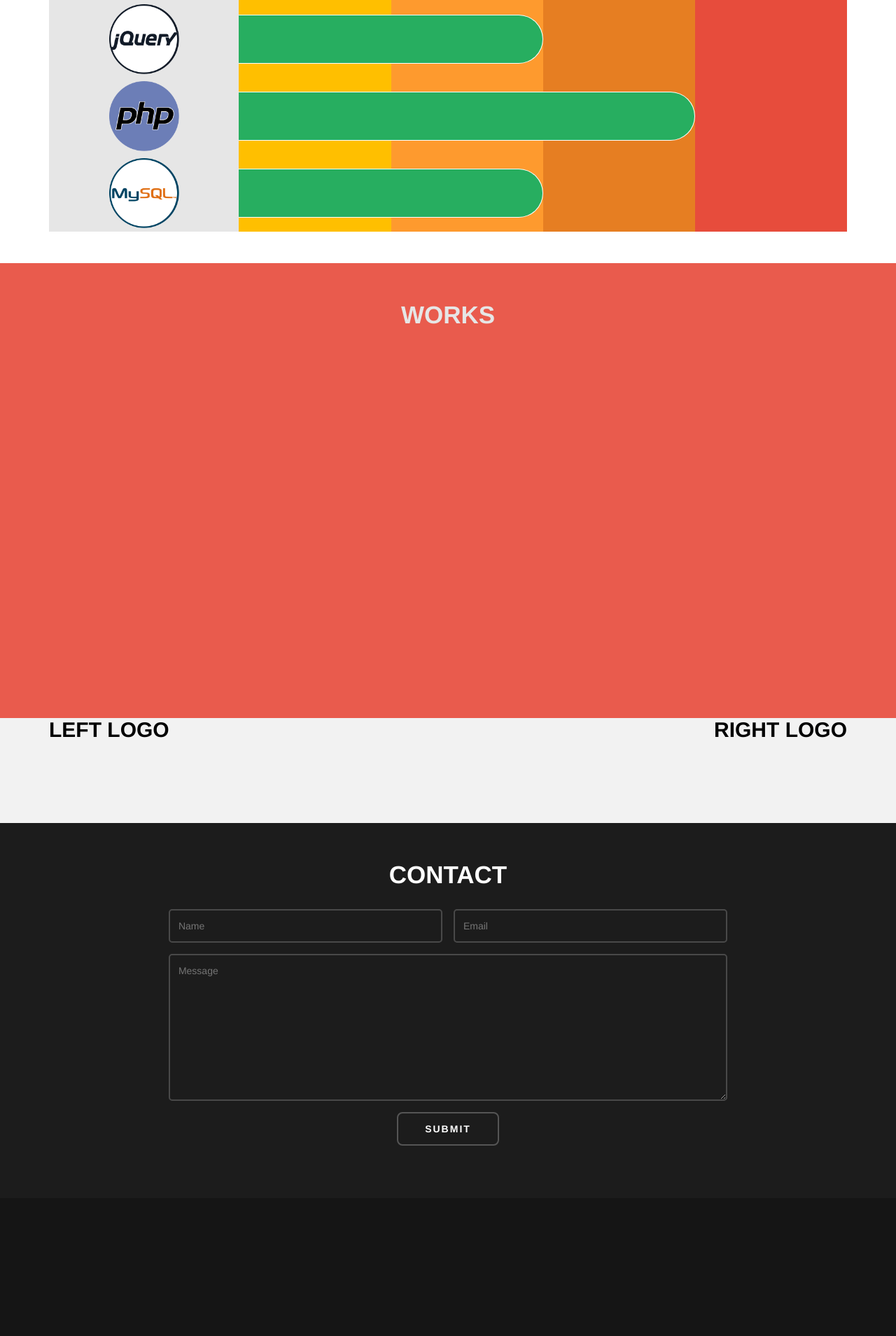
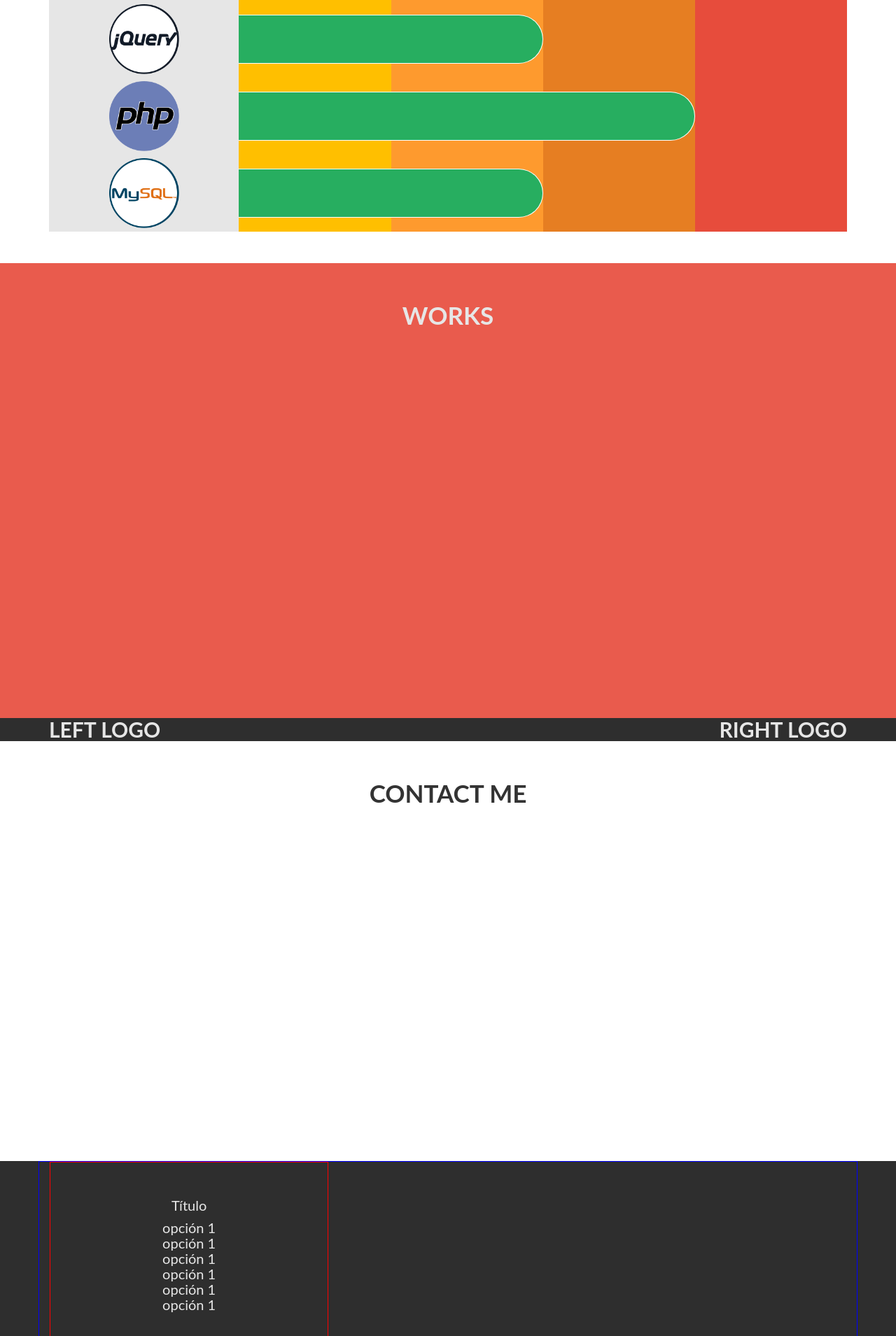
Before and after one commit to fmunoz88/fmunoz, a PHP site: page / in a window 1280 px wide. Shown: the part 2171-4080 px from the top of the page at 70% size. Run offline with PHP 8.4, Linux system fonts and the light colour scheme; some libraries are stand-ins or nearby versions.

Commit message:
Revert "modificación archivos"
This reverts commit 109dfe591f72865878ea194a6f5b5f2981ce9bfd.

```diff
--- a/css/style.css
+++ b/css/style.css
@@ -7,14 +7,7 @@ html, body {height:100%;}
 body {
 	margin: 0px;
 	padding: 0px;
-	/*font: 20px/22px "Lato", "Century Gothic", "Trebuchet MS", Helvetica, sans-serif !important;*/
-}
-
-body, input, textarea, select {
-	font-family: 'Source Sans Pro', sans-serif;
-	font-size: 12pt;
-	font-weight: 300;
-	line-height: 1.75em;
+	font: 20px/22px "Lato", "Century Gothic", "Trebuchet MS", Helvetica, sans-serif !important;
 }
 
 .clear { clear: both; }
@@ -59,25 +52,6 @@ h2 { font-weight: 700 !important; }
 .radius-topleftright { border-radius: 0px 40px 40px 0px !important; }
 .radius-bottomleft { border-radius: 0px 0px 0px 40px !important; }
 
-form input.text, form select, form textarea {
-	-webkit-appearance: none;
-	display: block;
-	background: none;
-	border: solid 2px;
-	border-color: #555555;
-	border-color: rgba(255,255,255,0.2);
-	border-radius: 0.35em;
-	width: 100%;
-	padding: 0.85em;
-	-moz-transition: border-color 0.25s ease-in-out;
-	-webkit-transition: border-color 0.25s ease-in-out;
-	-o-transition: border-color 0.25s ease-in-out;
-	-ms-transition: border-color 0.25s ease-in-out;
-	transition: border-color 0.25s ease-in-out;
-	outline: none;
-	color: #aaa;
-	color: rgba(255,255,255,0.5);
-}
 /*.fullscreen {
 	width: 100%;
 	height: 100%;
@@ -226,7 +200,7 @@ section#portafolio .container {
 /* Contact Me */
 
 section#contact {
-	background: #1c1c1c;
+	height: 600px;
 	margin:0;
 	padding:25px 0;
 	width: 100%;
@@ -234,78 +208,18 @@ section#contact {
 
 section#contact .container {
 	border-radius: 5px;
-	padding-bottom: 50px;
-}
-
-section#contact .container h2 {
-	color: #FFF;
-}
-
-section#contact div.container form.form {
-	margin: 0 auto;
-	width: 70%;
-}
-
-section#contact div.container form.form .input {
-	width: 49%;
-}
-
-section#contact div.container form.form div.textArea {
-	margin-top: 16px;
-}
-
-section#contact div.container form.form div.textArea textarea {
-	min-height: 15em;
-	-webkit-rtl-ordering: logical;
-	-webkit-user-select: text;
-	flex-direction: column;
-	resize: auto;
-	cursor: auto;
-	white-space: pre-wrap;
-	word-wrap: break-word;
-}
-
-section#contact div.container form.form div.formButton {
-	margin-top: 16px;
-	text-align: center;
-}
-
-section#contact div.container form.form div.formButton a.button {
-	display: inline-block;
-	background: none;
-	border: 2px solid;
-	border-color: #555555;
-	border-radius: 8px;
-	font-size: 0.85em;
-	letter-spacing: 2px;
-	padding: 0.85em 2.75em 0.85em 2.75em;
-	color: #fff !important;
-	text-transform: uppercase;
-	text-decoration: none;
-	font-size: 1em;
-	font-weight: 600;
-	transition: color 0.35s ease-in-out, background-color 0.35s ease-in-out, border-color 0.35s ease-in-out;
-}
-
-section#contact div.container form.form div.formButton a.button:hover {
-	background: #fff;
-	background: rgba(255,255,255,0.8);
-	border-color: #fff;
-	border-color: rgba(255,255,255,0.2);
-	color: #000 !important;
+	height: 600px;
 }
 
 /* Footer */
 
 section#footer {
-	background-color: #151515;
-	/*box-shadow: 0 1px 5px #000 inset, 0 1px 0 #444; */
+	background: #2E2E2E;
 	color: #E6E6E6;
-	height: 300px;
 }
 
 section#footer .container {
-	/*border: 1px solid blue;*/
+	border: 1px solid blue;
 	/*height: 400px;*/
 }
 
--- a/css/tableKnowledge.css
+++ b/css/tableKnowledge.css
@@ -68,7 +68,6 @@
 
 .knowledge-table table tbody tr {
     padding: 10px 0px !important;
-    color: black;
 }
 
 /*.knowledge-table table tbody tr:hover {
--- a/index.php
+++ b/index.php
@@ -10,9 +10,7 @@
 	<link rel="stylesheet" type="text/css" href="css/menunav.css" />
 	<link rel="stylesheet" type="text/css" href="css/tableKnowledge.css" />
 	<!-- Bootstrap -->
-    <!--<link rel="stylesheet" href="css/bootstrap.min.css">-->
-    <link rel="stylesheet" href="http://maxcdn.bootstrapcdn.com/bootstrap/3.2.0/css/bootstrap.min.css">
-	<link rel="stylesheet" href="http://maxcdn.bootstrapcdn.com/bootstrap/3.2.0/css/bootstrap-theme.min.css">
+    <link rel="stylesheet" href="css/bootstrap.min.css">
 </head>
 <body>
 	<nav>
@@ -119,14 +117,14 @@
 					</thead>
 					<tbody>
 						<tr>
-							<td class="logo color-th-logo radius-topleft"><img src="images/logos/html2.png" alt="logo" class="pop" data-toggle="popover" data-content="HTML 5" style="color:black;"></td>
+							<td class="logo color-th-logo radius-topleft"><img src="images/logos/html2.png" alt="logo"></td>
 							<td class="border-td-right color-th-b"><div class="color-th-td"></div></td>
 							<td class="border-td-right color-th-i"><div class="color-th-td"></div></td>
-							<td class="color-th-a"><div class="color-th-td radius-topleftright color-border-right" ></div></td>
+							<td class="color-th-a"><div class="color-th-td radius-topleftright color-border-right"></div></td>
 							<td class="color-th-e"></td>
 						</tr>
 						<tr class="border-tr">
-							<td class="logo color-th-logo"><img src="images/logos/javascript2.png" alt="logo" alt="logo" class="pop" data-toggle="popover" data-content="JAVASCRIPT" style="color:black;"></td>
+							<td class="logo color-th-logo"><img src="images/logos/javascript2.png" alt="logo"></td>
 							<td class="border-td-right color-th-b"><div class="color-th-td"></div></td>
 							<td class="color-th-i"><div class="color-th-td radius-topleftright color-border-right"></div></td>
 							<td class="color-th-a"></td>
@@ -170,7 +168,7 @@
 			<h2 class="title">WORKS</h2>
 		</div>
 	</section>
-	<section class="separator" style="color: black; height:150px; background: #F2F2F2;">
+	<section class="separator">
 		<div class="container">
 			<div id="separator-2">
 				<div class="f-left">
@@ -184,26 +182,44 @@
 	</section>
 	<section id="contact">
 		<div class="container">
-			<h2 class="title">CONTACT</h2>
-			<form class="form">
-				<div class="input f-left">
-					<input name="name" placeholder="Name" type="text" class="text">
-				</div>
-				<div class="input f-right">
-					<input name="email" placeholder="Email" type="text" class="text">
-				</div>
-				<div class="clear"></div>
-				<div class="textArea">
-					<textarea name="message" placeholder="Message"></textarea>
-				</div>
-				<div class="formButton">
-					<a class="button" href="">SUBMIT</a>
-				</div>
-			</form>
+			<h2 class="title">CONTACT ME</h2>
 		</div>
 	</section>
 	<section id="footer">
 		<div class="container">
+			<div class="footer-page footer-left">
+				<div class="footer-page-inner">
+					<p>Título</p>
+					<ul>
+						<li>
+							<a href="">opción 1</a>
+						</li>
+						<li>
+							<a href="">opción 1</a>
+						</li>
+						<li>
+							<a href="">opción 1</a>
+						</li>
+						<li>
+							<a href="">opción 1</a>
+						</li>
+						<li>
+							<a href="">opción 1</a>
+						</li>
+						<li>
+							<a href="">opción 1</a>
+						</li>
+					</ul>
+				</div>
+			</div>
+			<div class="footer-page footer-right">
+				<h2>FOOTER</h2>
+				<div class="footer-page-inner ">
+					<div class="logo">
+						<img src="images/logos/html.png" alt="logo" />
+					</div>
+				</div>
+			</div>
 		</div>
 	</section>
     <!-- HTML5 Shim and Respond.js IE8 support of HTML5 elements and media queries -->
@@ -217,24 +233,13 @@
      <script src="https://ajax.googleapis.com/ajax/libs/jquery/1.11.1/jquery.min.js"></script>
     <!-- Include all compiled plugins (below), or include individual files as needed -->
     <script src="js/main.js"></script>
-    <!--<script src="js/bootstrap.min.js"></script>-->
-    <script src="http://maxcdn.bootstrapcdn.com/bootstrap/3.2.0/js/bootstrap.min.js"></script>
+    <script src="js/bootstrap.min.js"></script>
     <script src='js/jquery.scrollto.js'></script>
     <script>
 		$(function() {
 			menuClickMovil.init();
 			menuClickSubmenu.init();
 		});
-
-		$(document).ready(function(){
-		    $(".pop").popover({
-		        placement : 'top',
-		        trigger : 'hover',
-		        placement : 'left'
-		    });
-		});
-
-
 	</script>
 </body>
 </html>
```
Also changed, not shown: analyticstracking/analyticstracking.php (deleted, +0 -10 lines), css/component.css (line endings or trailing spaces), css/menunav.css (line endings or trailing spaces), css/responsive.css (line endings or trailing spaces), fonts/Aller/Aller Font License.txt (line endings or trailing spaces), js/jquery.scrollto.js (line endings or trailing spaces), js/main.js (line endings or trailing spaces).
